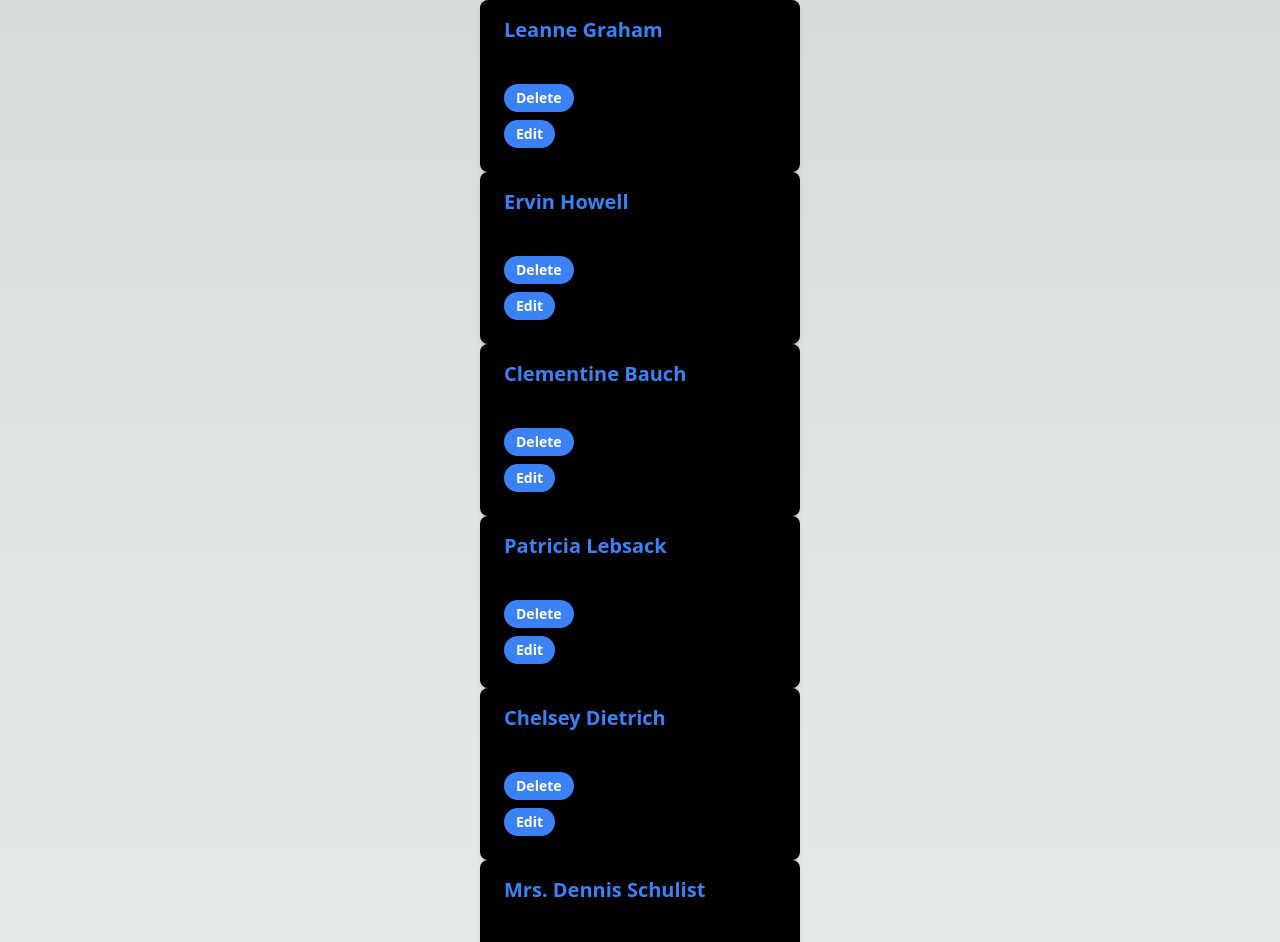
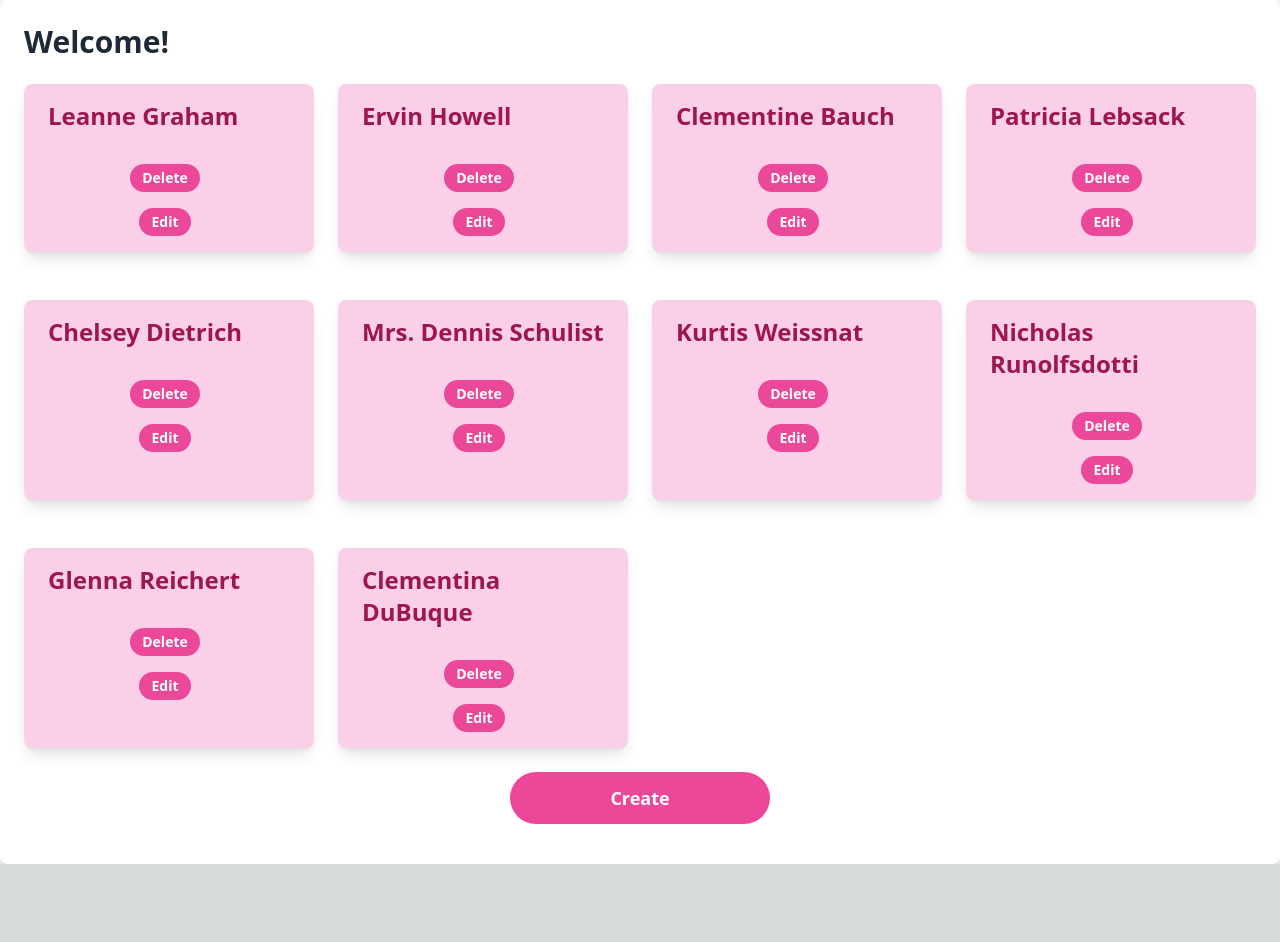
Before and after one commit to Helya-zeighami/frontchallenge, a Next.js app: page / in a window 1280 px wide. Shown: the top 942 px of the page. After the commit the page ends 864 px from the top, so only its background shows below. Built offline with nearby package versions, Linux system fonts and the light colour scheme; data requests are answered from the project's data file.

Commit message:
[ADD] add Validation and Context Api

```diff
--- a/src/app/layout.tsx
+++ b/src/app/layout.tsx
@@ -1,20 +1,20 @@
-import type { Metadata } from "next";
-import "./globals.css";
+import React, { ReactNode } from 'react';
+import type { Metadata } from 'next';
+import { UsersProvider } from '../components/UsersContex';
 
+import './globals.css';
 
 export const metadata: Metadata = {
-  title: "Create Next App",
-  description: "Generated by create next app",
+  title: 'Front Challenge',
+  description: 'Front test project',
 };
 
-export default function RootLayout({
-  children,
-}: Readonly<{
-  children: React.ReactNode;
-}>) {
+export default function RootLayout({ children }: { children: ReactNode }) {
   return (
     <html lang="en">
-      <body>{children}</body>
+      <UsersProvider>
+        <body>{children}</body>
+      </UsersProvider>
     </html>
   );
 }
--- a/src/components/CreateButton.tsx
+++ b/src/components/CreateButton.tsx
@@ -1,5 +1,8 @@
 import React, { useState } from "react";
 import { useRouter } from "next/navigation";
+import { useUsers } from "./UsersContex";
+import { Formik, Form, Field, ErrorMessage } from "formik";
+import * as Yup from "yup";
 
 interface CreateButtonProps {
   onClick?: () => void;
@@ -7,45 +10,60 @@ interface CreateButtonProps {
 
 const CreateButton: React.FC<CreateButtonProps> = () => {
   const router = useRouter();
-    const [formData, setFormData] = useState("");
+  const { addUser } = useUsers();
   const [showForm, setShowForm] = useState(false);
 
-    const handleSubmit = async (e: React.FormEvent<HTMLFormElement>) => {
-      e.preventDefault();
+  const toggleFormVisibility = () => {
+    setShowForm(!showForm);
+  };
+
+  return (
+    <div className="flex flex-col items-center">
+      <button
+        onClick={toggleFormVisibility}
+        className="bg-pink-500 text-white rounded-full px-[100px] py-3 text-lg font-semibold mb-4"
+      >
+        {showForm ? "Cancel" : "Create"}
+      </button>
+      {showForm && (
+        <Formik
+          initialValues={{ name: "" }}
+          validationSchema={Yup.object({
+            name: Yup.string().required("Name is required"),
+          })}
+          onSubmit={async (values, { setSubmitting }) => {
             const res = await fetch(`http://localhost:3500/users`, {
               method: "POST",
-        body: JSON.stringify({ name: formData }),
               headers: {
                 "Content-Type": "application/json",
               },
+              body: JSON.stringify({ name: values.name }),
             });
             if (res.ok) {
+              const newUser = await res.json();
+              addUser(newUser);
               router.refresh();
+              toggleFormVisibility();
             }
-    };
-
-    const handleChange = (e: React.ChangeEvent<HTMLInputElement>) => {
-      setFormData(e.target.value);
-    };
-
-    return (
-      <div>
+            setSubmitting(false);
+          }}
+        >
+          <Form className="text-center">
+            <Field
+              type="text"
+              name="name"
+              placeholder="Enter data"
+              className="border rounded-md px-2 py-1 mb-2 mr-2 text-black"
+            />
+            <ErrorMessage name="name" component="div" className="text-red-500" />
             <button
-          onClick={() => setShowForm(true)}
-          className="inline-block bg-blue-500 text-white rounded-full px-3 py-1 text-sm font-semibold mr-2 mb-2"
+              type="submit"
+              className="bg-pink-500 text-white rounded-md px-4 py-2 text-lg font-semibold mb-2"
             >
-          Create
+              Submit
             </button>
-        {showForm && (
-          <form onSubmit={handleSubmit}>
-            <input
-              type="text"
-              value={formData}
-              onChange={handleChange}
-              placeholder="Enter data"
-            />
-            <button type="submit">Submit</button>
-          </form>
+          </Form>
+        </Formik>
       )}
     </div>
   );
--- a/src/components/Dashboard.tsx
+++ b/src/components/Dashboard.tsx
@@ -1,15 +1,33 @@
 "use client"
-import React from "react";
+import React, { useState, useEffect } from "react";
 import Users from "./Users";
 import CreateButton from "./CreateButton";
 
-const Dashboard = async () => {
+const Dashboard = () => {
+  const [loading, setLoading] = useState(true);
+
+  useEffect(() => {
+    const timeout = setTimeout(() => {
+      setLoading(false);
+    }, 2000);
+
+    return () => clearTimeout(timeout);
+  }, []);
 
   return (
-    <div>
-      <Users />
-      <CreateButton />
+    <div className="flex flex-col justify-center items-center min-h-screen bg-gray-100">
+      <div className=" mx-auto p-6 bg-white rounded-lg shadow-md">
+        <h1 className="text-3xl font-semibold text-gray-800 mb-6">Welcome!</h1>
+        {loading ? (
+          <div className="text-center">Loading...</div>
+        ) : (
+          <div>
 
+            <Users />
+            <CreateButton />
+          </div>
+        )}
+      </div>
     </div>
   );
 };
--- a/src/components/EditButton.tsx
+++ b/src/components/EditButton.tsx
@@ -1,47 +1,74 @@
-"use client"
 import { useRouter } from "next/navigation";
 import React, { useState } from "react";
+import { useUsers } from "./UsersContex";
+import { Formik, Form, Field, ErrorMessage } from "formik";
+import * as Yup from "yup";
 
 const EditButton = ({ id }: { id: number }) => {
   const router = useRouter();
-  const [formData, setFormData] = useState("");
+  const { editUser } = useUsers();
   const [showForm, setShowForm] = useState(false);
 
-  const handleEdit = async () => {
+  const toggleFormVisibility = () => {
+    setShowForm(!showForm);
+  };
+
+  return (
+    <div>
+      {showForm ? (
+        <Formik
+          initialValues={{ name: "" }}
+          validationSchema={Yup.object({
+            name: Yup.string().required("Name is required"),
+          })}
+          onSubmit={async (values, { setSubmitting }) => {
             const res = await fetch(`http://localhost:3500/users/${id}`, {
               method: "PUT",
-      body: JSON.stringify({ name: formData }),
+              body: JSON.stringify({ name: values.name }),
               headers: {
                 "Content-Type": "application/json",
               },
             });
             if (res.ok) {
+              editUser(id, values.name);
               router.refresh();
+              toggleFormVisibility();
             }
-  };
-
-  const handleChange = (e: React.ChangeEvent<HTMLInputElement>) => {
-    setFormData(e.target.value);
-  };
-
-  return (
+            setSubmitting(false);
+          }}
+        >
+          <Form>
+            <Field
+              type="text"
+              name="name"
+              placeholder="Enter data"
+              className="border rounded-md px-2 py-1 mb-2 mr-2 text-black"
+            />
+            <ErrorMessage name="name" component="div" className="text-red-500" />
             <div>
               <button
-        onClick={() => setShowForm(true)}
-        className="inline-block bg-blue-500 text-white rounded-full px-3 py-1 text-sm font-semibold mr-2 mb-2"
+                type="submit"
+                className="bg-pink-500 text-white rounded-md px-3 py-1 text-sm font-semibold mb-2 mr-2"
+              >
+                Submit
+              </button>
+              <button
+                onClick={toggleFormVisibility}
+                type="button"
+                className="bg-gray-500 text-white rounded-md px-3 py-1 text-sm font-semibold mb-2"
+              >
+                Cancel
+              </button>
+            </div>
+          </Form>
+        </Formik>
+      ) : (
+        <button
+          onClick={toggleFormVisibility}
+          className="inline-block bg-pink-500 text-white rounded-full px-3 py-1 text-sm font-semibold mr-2 mb-2"
         >
           Edit
         </button>
-      {showForm && (
-        <form onSubmit={handleEdit}>
-          <input
-            type="text"
-            value={formData}
-            onChange={handleChange}
-            placeholder="Enter data"
-          />
-          <button type="submit">Submit</button>
-        </form>
       )}
     </div>
   );
--- a/src/components/RemoveButton.tsx
+++ b/src/components/RemoveButton.tsx
@@ -1,25 +1,30 @@
-"use client";
-import { useRouter } from "next/navigation";
-import React from "react";
+"use client"
+import React from 'react';
+import { useRouter } from 'next/navigation';
+import { useUsers } from './UsersContex';
 
-const RemoveButton = ({ id }: { id: number }) => {
+const RemoveButton: React.FC<{ id: number }> = ({ id }) => {
   const router = useRouter();
+  const { removeUser } = useUsers();
+
   const handleDelete = async () => {
     const res = await fetch(`http://localhost:3500/users/${id}`, {
-      method: "DELETE",
+      method: 'DELETE',
       headers: {
-        "Content-Type": "application/json",
+        'Content-Type': 'application/json',
       },
     });
     if (res.ok) {
+      removeUser(id);
       router.refresh();
     }
   };
+
   return (
     <div>
       <button
         onClick={handleDelete}
-        className="inline-block bg-blue-500 text-white rounded-full px-3 py-1 text-sm font-semibold mr-2 mb-2"
+        className="inline-block bg-pink-500 text-white rounded-full px-3 py-1 text-sm font-semibold mr-2 mb-2"
       >
         Delete
       </button>
--- a/src/components/Users.tsx
+++ b/src/components/Users.tsx
@@ -1,24 +1,13 @@
-"use client";
-import React, { useEffect, useState } from "react";
+import React from "react";
 import UsersCard from "./UsersCard";
-import { User } from "@/types/users";
-import { getAllUsers } from "@/lib/users";
+import { useUsers } from "./UsersContex";
 
-const Users = () => {
-  const [users, setUsers] = useState<User[]>([]);
-
-  useEffect(() => {
-    const fetchData = async () => {
-        const usersData = await getAllUsers();
-        setUsers(usersData);
-      }
-
-    fetchData();
-  }, []);
+const Users: React.FC = () => {
+  const { users } = useUsers();
 
   return (
-    <div>
-      {users.map((user) => (
+    <div className="grid grid-cols-1 sm:grid-cols-2 md:grid-cols-3 lg:grid-cols-4 gap-6">
+      {users.map((user: any) => (
         <UsersCard key={user.id} id={user.id} username={user.name} />
       ))}
     </div>
--- a/src/components/UsersCard.tsx
+++ b/src/components/UsersCard.tsx
@@ -1,23 +1,21 @@
-
 import React from 'react';
 import RemoveButton from './RemoveButton';
 import EditButton from './EditButton';
 
-
 type UsersCardProps = {
   username: string;
-  id:number;
+  id: number;
 };
 
-const UsersCard: React.FC<UsersCardProps> = ({ username,id }) => {
+const UsersCard: React.FC<UsersCardProps> = ({ username, id }) => {
   return (
-    <div className="max-w-xs mx-auto bg-black shadow-md rounded-lg overflow-hidden">
+    <div className="max-w-xs w-full bg-pink-200 shadow-lg rounded-lg overflow-hidden mb-6">
       <div className="px-6 py-4">
-        <div className="font-bold text-xl mb-2 text-blue-500">{username}</div>
+        <div className="font-bold text-2xl mb-2 text-pink-800">{username}</div>
       </div>
-      <div className="px-6 py-4">
-        <RemoveButton id={id} />
-        <EditButton id={id} />
+      <div className="px-6 py-2 flex flex-col items-center">
+        <div className="mb-2"><RemoveButton id={id} /></div>
+        <div><EditButton id={id} /></div>
       </div>
     </div>
   );
--- /dev/null
+++ b/src/components/UsersContex.tsx
@@ -0,0 +1,50 @@
+"use client"
+import React, { createContext, useContext, useState, useEffect, ReactNode } from 'react';
+import { getAllUsers } from '@/lib/users';
+import { Users, UsersContextType } from '../types/users';
+
+const UsersContext = createContext<UsersContextType | undefined>(undefined);
+
+export const useUsers = () => {
+  const context = useContext(UsersContext);
+  if (!context) {
+    throw new Error('useUsers must be used within a UsersProvider');
+  }
+  return context;
+};
+
+export const UsersProvider: React.FC<{ children: ReactNode }> = ({ children }) => {
+  const [users, setUsers] = useState<Users[]>([]);
+
+  useEffect(() => {
+    const fetchData = async () => {
+      const usersData = await getAllUsers();
+      setUsers(usersData);
+    }
+    fetchData();
+  }, []);
+
+  const addUser = (newUser: Users) => {
+    setUsers(prevUsers => [...prevUsers, newUser]);
+  };
+
+  const editUser = (userId: number, newName: string) => {
+    setUsers(prevUsers =>
+      prevUsers.map(user =>
+        user.id === userId ? { ...user, name: newName } : user
+      )
+    );
+  };
+
+  const removeUser = (userId: number) => {
+    setUsers(prevUsers =>
+      prevUsers.filter(user => user.id !== userId)
+    );
+  };
+
+  return (
+    <UsersContext.Provider value={{ users, addUser, editUser, removeUser }}>
+      {children}
+    </UsersContext.Provider>
+  );
+};
--- a/src/data/db.json
+++ b/src/data/db.json
@@ -30,7 +30,7 @@
     },
     {
       "id": "8",
-      "name": "Nicholas Runolfsdottir V"
+      "name": "Nicholas Runolfsdotti"
     },
     {
       "id": "9",
@@ -39,18 +39,7 @@
     {
       "id": "10",
       "name": "Clementina DuBuque"
-    },
-    {
-      "id": "ff42",
-      "name": "mio"
-    },
-    {
-      "id": "d968",
-      "name": "nwq"
-    },
-    {
-      "id": "792d",
-      "name": "new"
     }
+
   ]
 }
```
Also changed, not shown: src/types/users.d.ts (+12 -0 lines). Lines whose indentation alone changed are shown as unchanged.
